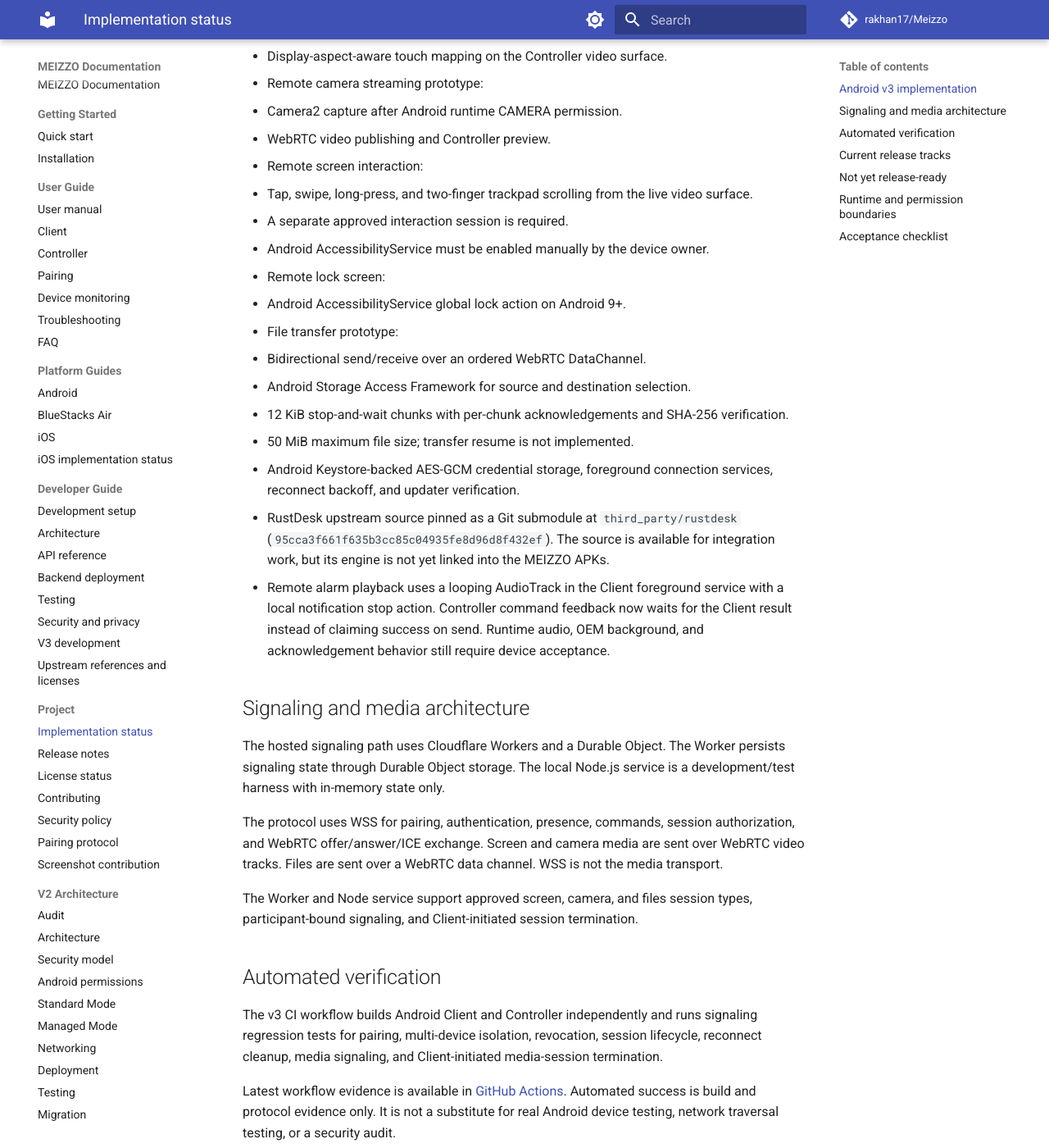
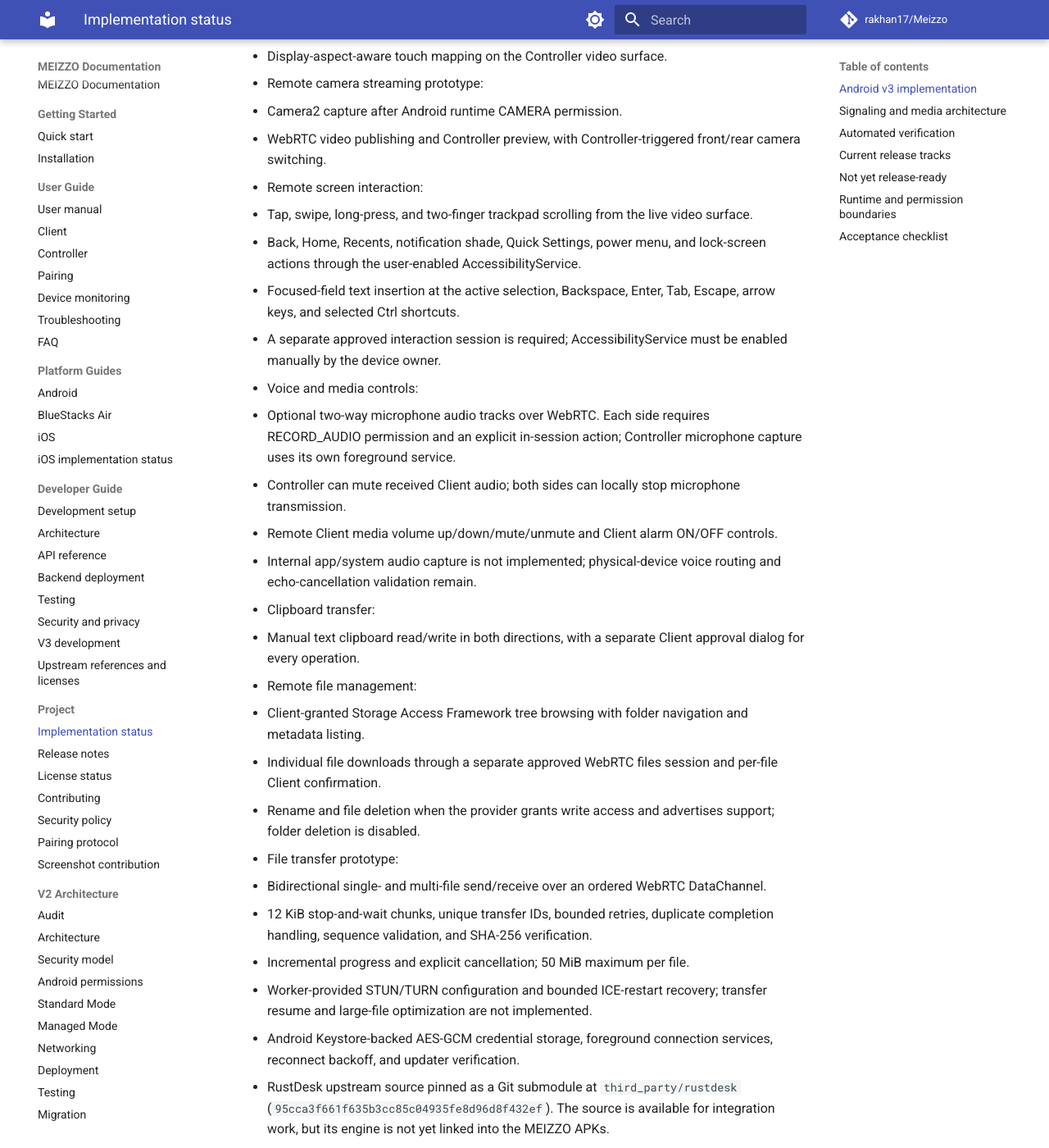
Before and after one commit to rakhan17/Meizzo, an MkDocs documentation site: the page built from docs/implementation-status.md, in a window 1280 px wide and 1400 px high, scrolled down 797 px. Shown: the whole window at 82% size. Built offline with MkDocs 1.6.1 and Material for MkDocs 9.7.7, drawn with Linux system fonts in a browser that asks for light colours; comment, search, counter and statistics services are not loaded; some of the changed text lies outside the part shown.

Commit message:
Refresh implementation status for expanded remote control, voice, and file manager work

```diff
--- a/docs/implementation-status.md
+++ b/docs/implementation-status.md
@@ -23,18 +23,28 @@ build does not prove runtime behavior on every Android vendor or network.
   - Display-aspect-aware touch mapping on the Controller video surface.
 - Remote camera streaming prototype:
   - Camera2 capture after Android runtime CAMERA permission.
-  - WebRTC video publishing and Controller preview.
+  - WebRTC video publishing and Controller preview, with Controller-triggered front/rear camera switching.
 - Remote screen interaction:
   - Tap, swipe, long-press, and two-finger trackpad scrolling from the live video surface.
-  - A separate approved interaction session is required.
-  - Android AccessibilityService must be enabled manually by the device owner.
-- Remote lock screen:
-  - Android AccessibilityService global lock action on Android 9+.
+  - Back, Home, Recents, notification shade, Quick Settings, power menu, and lock-screen actions through the user-enabled AccessibilityService.
+  - Focused-field text insertion at the active selection, Backspace, Enter, Tab, Escape, arrow keys, and selected Ctrl shortcuts.
+  - A separate approved interaction session is required; AccessibilityService must be enabled manually by the device owner.
+- Voice and media controls:
+  - Optional two-way microphone audio tracks over WebRTC. Each side requires RECORD_AUDIO permission and an explicit in-session action; Controller microphone capture uses its own foreground service.
+  - Controller can mute received Client audio; both sides can locally stop microphone transmission.
+  - Remote Client media volume up/down/mute/unmute and Client alarm ON/OFF controls.
+  - Internal app/system audio capture is not implemented; physical-device voice routing and echo-cancellation validation remain.
+- Clipboard transfer:
+  - Manual text clipboard read/write in both directions, with a separate Client approval dialog for every operation.
+- Remote file management:
+  - Client-granted Storage Access Framework tree browsing with folder navigation and metadata listing.
+  - Individual file downloads through a separate approved WebRTC files session and per-file Client confirmation.
+  - Rename and file deletion when the provider grants write access and advertises support; folder deletion is disabled.
 - File transfer prototype:
-  - Bidirectional send/receive over an ordered WebRTC DataChannel.
-  - Android Storage Access Framework for source and destination selection.
-  - 12 KiB stop-and-wait chunks with per-chunk acknowledgements and SHA-256 verification.
-  - 50 MiB maximum file size; transfer resume is not implemented.
+  - Bidirectional single- and multi-file send/receive over an ordered WebRTC DataChannel.
+  - 12 KiB stop-and-wait chunks, unique transfer IDs, bounded retries, duplicate completion handling, sequence validation, and SHA-256 verification.
+  - Incremental progress and explicit cancellation; 50 MiB maximum per file.
+  - Worker-provided STUN/TURN configuration and bounded ICE-restart recovery; transfer resume and large-file optimization are not implemented.
 - Android Keystore-backed AES-GCM credential storage, foreground connection
   services, reconnect backoff, and updater verification.
 - RustDesk upstream source pinned as a Git submodule at
@@ -55,8 +65,8 @@ Node.js service is a development/test harness with in-memory state only.
 
 The protocol uses WSS for pairing, authentication, presence, commands, session
 authorization, and WebRTC offer/answer/ICE exchange. Screen and camera media
-are sent over WebRTC video tracks. Files are sent over a WebRTC data channel.
-WSS is not the media transport.
+are sent over WebRTC video tracks, optional voice uses WebRTC audio tracks, and
+files are sent over a WebRTC data channel. WSS is not the media transport.
 
 The Worker and Node service support approved screen, camera, and files session
 types, participant-bound signaling, and Client-initiated session termination.
@@ -99,8 +109,10 @@ for real Android device testing, network traversal testing, or a security audit.
 
 - MediaProjection requires the system's explicit screen-capture consent.
 - Camera streaming requires Android CAMERA permission.
-- Remote tap, swipe, and lock actions require the user-enabled AccessibilityService.
-- Each sensitive session requires explicit Client approval.
+- Client and Controller microphone transmission each require RECORD_AUDIO permission and a user-initiated in-session action; Controller voice uses a microphone foreground service.
+- Remote tap, swipe, keyboard, navigation, and lock actions require the user-enabled AccessibilityService.
+- Clipboard reads/writes and remote file browse/mutations require additional Client confirmation.
+- Remote file browsing requires a persisted Storage Access Framework tree grant; rename/delete additionally require write permission and provider support.
 - File source and destination are selected through Android's document picker.
 - Android foreground services cannot override force-stop, OEM battery
   management, disabled autostart, revoked permissions, or network loss.
```
